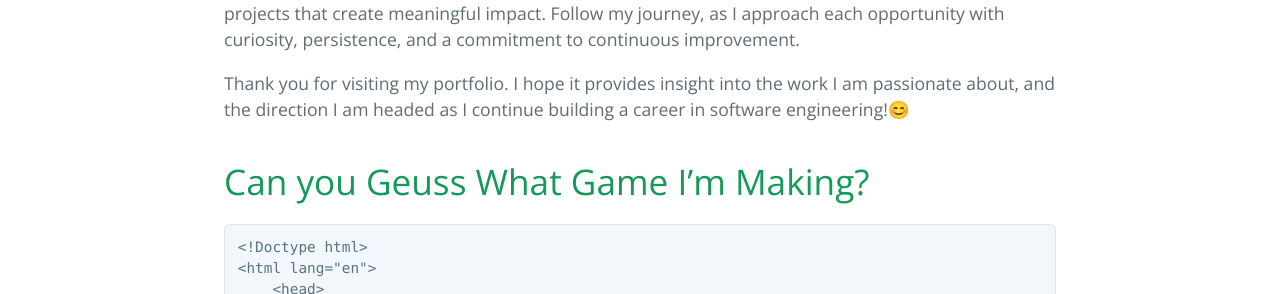
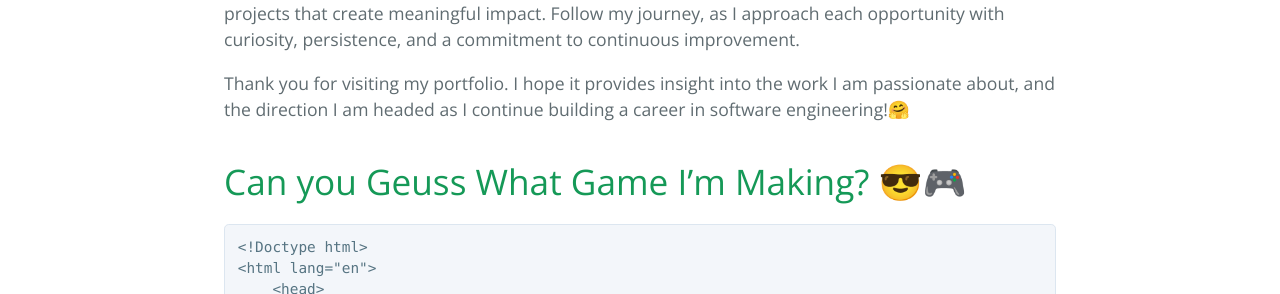
Before and after one commit to NiaGrayson/NiaTheSoftwareEngineer.github.io, a Jekyll site: the page built from index.md, in a window 1280 px wide. Shown: the part 1331-1625 px from the top of the page. Built offline with Jekyll 4.4.1, drawn with Linux system fonts in a browser that asks for light colours.

````diff
--- a/index.md
+++ b/index.md
@@ -22,11 +22,12 @@ New games will be found here.
 
   This portfolio serves as a reflection of my growth as a technology professional and my commitment to continuous learning. My passion for expanding my knowledge and contributions to the IT field is was drives me to succeed. I am always looking for new opportunities to grow and contribute to projects that create meaningful impact. Follow my journey, as I approach each opportunity with curiosity, persistence, and a commitment to continuous improvement.
 
-Thank you for visiting my portfolio. I hope it provides insight into the work I am passionate about, and the direction I am headed as I continue building a career in software engineering!😊
+Thank you for visiting my portfolio. I hope it provides insight into the work I am passionate about, and the direction I am headed as I continue building a career in software engineering!🤗
 
 
 
-# Can you Geuss What Game I'm Making?
+
+# Can you Geuss What Game I'm Making?  😎🎮
 
 ```Javascript
 <!Doctype html>
````
